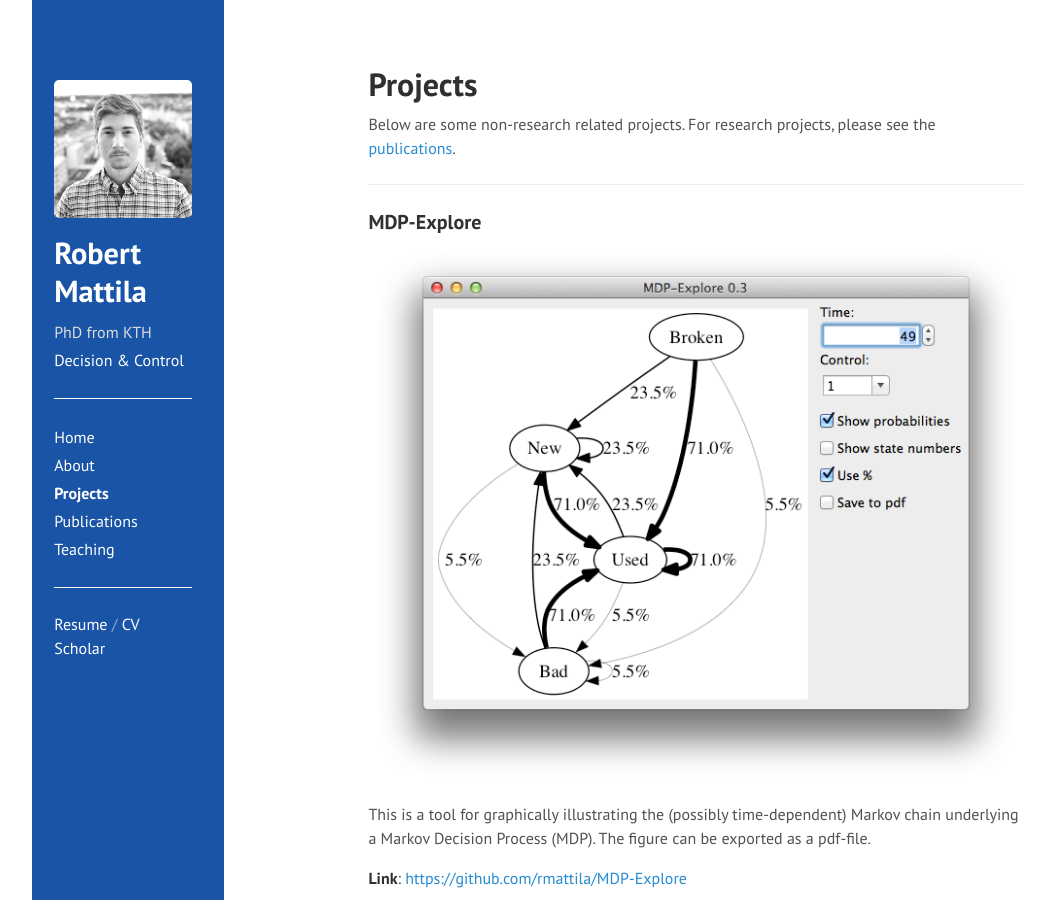
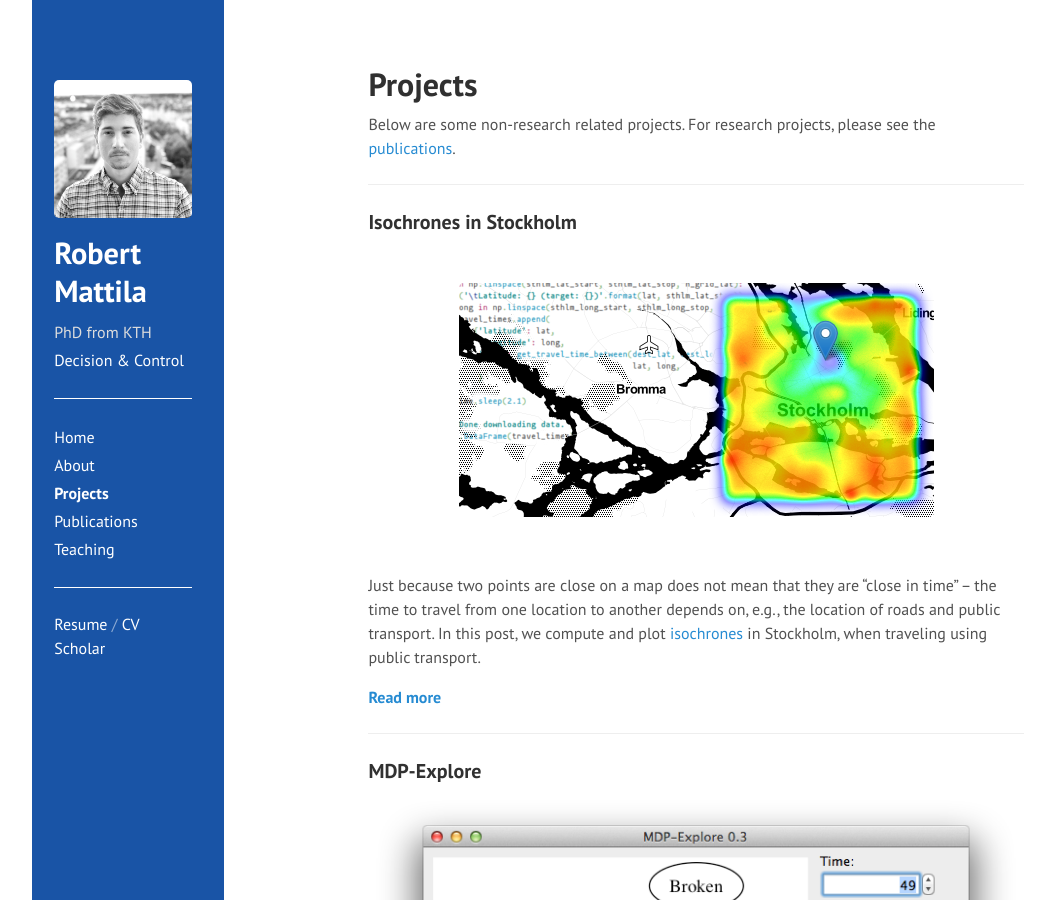
Before and after one commit to rmattila/rmattila.github.io, a Jekyll site: the page built from projects.md, in a window 1280 px wide and 900 px high. Shown: the whole window, without its empty margins (70-1119 px from the left). Built offline with Jekyll 4.4.1, drawn with Linux system fonts in a browser that asks for light colours; comment, search, counter and statistics services are not loaded.

Commit message:
add isochrones to projects

```diff
--- a/projects.md
+++ b/projects.md
@@ -5,6 +5,24 @@ title: Projects
 
 Below are some non-research related projects. For research projects, please see the
 [publications](/publications).
+
+<hr>
+
+### Isochrones in Stockholm
+
+<br>
+<p align="center">
+    <a href="/2021/01/15/isochrones/"><img width="475" src="/img/isochrones/header_code2.png"></a>
+</p>
+<br>
+
+Just because two points are close on a map does not mean that they are "close in time" --
+the time to travel from one location to another depends on, e.g., the location of roads
+and public transport. In this post, we compute and plot
+[isochrones](https://en.wikipedia.org/wiki/Isochrone_map) in Stockholm, when traveling
+using public transport.
+
+[**Read more**](/2021/01/15/isochrones/)
 
 <hr>
 
```
